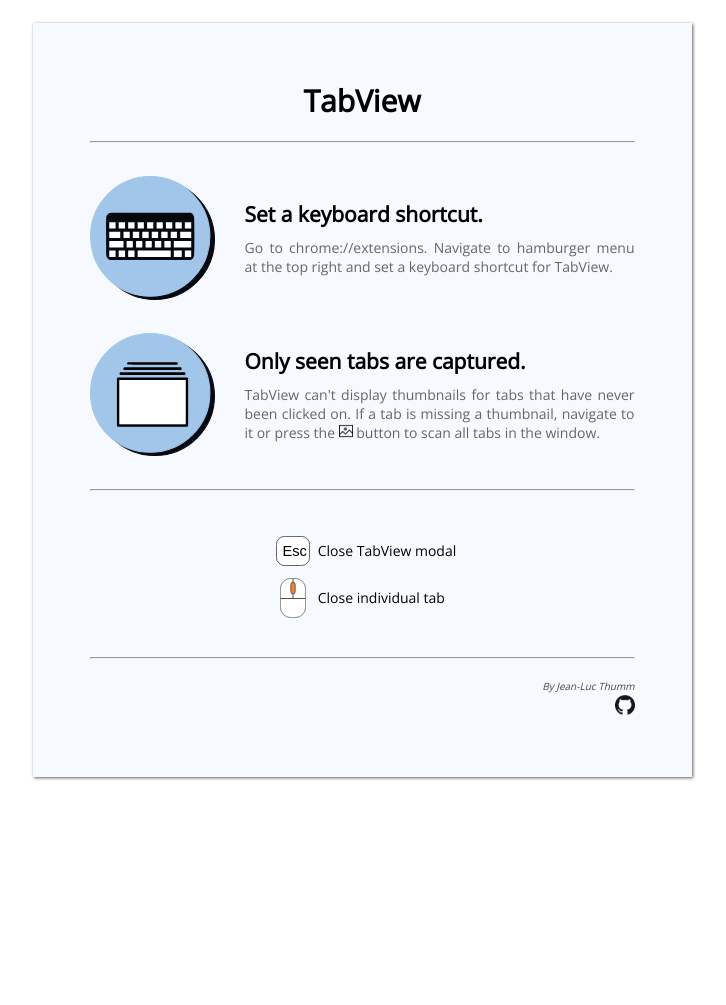
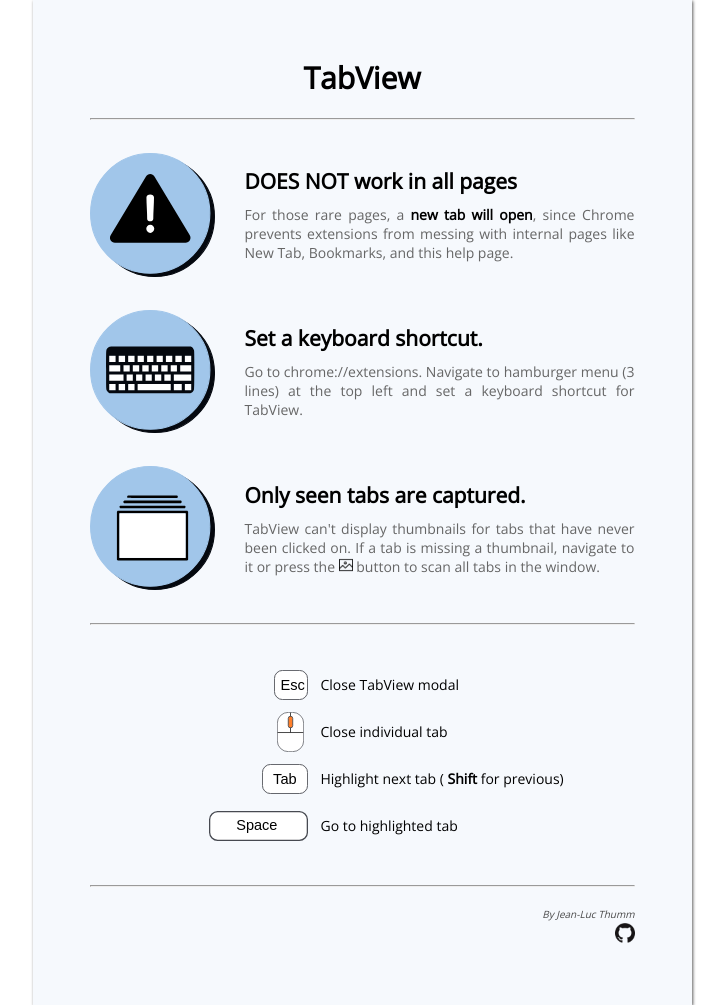
Before and after one commit to jeanlucthumm/tab-view, a browser extension: page install.html in a window 1280 px wide. Shown: the whole page, without its empty margins (278-1004 px from the left). Before the commit the page ends 800 px from the top, so only its background shows below. Drawn offline with nearby package versions, Linux system fonts and the light colour scheme; files that its build step writes are made by us from their sources.

Commit message:
Add more keyboard shortcuts to the help page

```diff
--- a/install.html
+++ b/install.html
@@ -3,7 +3,8 @@
 <head>
   <meta charset="UTF-8">
   <title>TabView Help</title>
-  <link href="https://fonts.googleapis.com/css?family=Open+Sans&display=swap" rel="stylesheet">
+  <link href="https://fonts.googleapis.com/css?family=Open+Sans&display=swap"
+        rel="stylesheet">
   <link href="install.css" rel="stylesheet">
 </head>
 <body>
@@ -15,12 +16,25 @@
     <hr class="break-line">
 
     <div class="big-bullet">
+      <img src="images/warning-bullet.svg" alt="warning"
+           class="big-bullet-icon"/>
+      <div class="big-bullet-content">
+        <h2 class="big-bullet-heading">DOES NOT work in all pages</h2>
+        <p class="big-bullet-text">
+          For those rare pages, a <strong>new tab will open</strong>, since
+          Chrome prevents extensions from messing with internal
+          pages like New Tab, Bookmarks, and this help page.
+        </p>
+      </div>
+    </div>
+
+    <div class="big-bullet">
       <img src="images/keyboard.svg" alt="keyboard" class="big-bullet-icon">
       <div class="big-bullet-content">
         <h2 class="big-bullet-heading">Set a keyboard shortcut.</h2>
         <p class="big-bullet-text">
-          Go to chrome://extensions. Navigate to hamburger menu
-          at the top right and set a keyboard shortcut for TabView.
+          Go to chrome://extensions. Navigate to hamburger menu (3 lines)
+          at the top left and set a keyboard shortcut for TabView.
         </p>
       </div>
     </div>
@@ -33,7 +47,8 @@
           TabView can't display thumbnails for tabs that have never
           been clicked on. If a tab is missing a thumbnail, navigate
           to it or press the
-          <img src="images/scan-icon-black.png" alt="scan icon" class="inline-icon">
+          <img src="images/scan-icon-black.png" alt="scan icon"
+               class="inline-icon">
           button to scan all tabs in the window.
         </p>
       </div>
@@ -44,12 +59,13 @@
     <div id="shortcut-list-wrapper">
       <ul id="shortcut-list">
         <li class="shortcut-entry">
-          <div id="esc-shortcut-wrapper" class="shortcut-icon-wrapper">
+          <div class="shortcut-icon-wrapper">
             <img src="images/esc.svg" alt="escape key"
-                 id="esc-shortcut-icon" class="shortcut-icon"/>
+                 class="shortcut-icon"/>
           </div>
           <p class="shortcut-text">Close TabView modal</p>
         </li>
+
         <li class="shortcut-entry">
           <div id="mouse-shortcut-wrapper" class="shortcut-icon-wrapper">
             <img src="images/mouse.svg" alt="middle mouse key"
@@ -57,6 +73,24 @@
           </div>
           <p class="shortcut-text">Close individual tab</p>
         </li>
+
+        <li class="shortcut-entry">
+          <div class="shortcut-icon-wrapper">
+            <img src="images/tab-key.svg" alt="middle mouse key"
+                 class="shortcut-icon"/>
+          </div>
+          <p class="shortcut-text">Highlight next tab (
+            <strong>Shift</strong> for previous) </p>
+        </li>
+
+        <li class="shortcut-entry">
+          <div class="shortcut-icon-wrapper">
+            <img src="images/space-key.svg" alt="middle mouse key"
+                 class="shortcut-icon"/>
+          </div>
+          <p class="shortcut-text">Go to highlighted tab</p>
+        </li>
+
       </ul>
     </div>
 
--- a/install.scss
+++ b/install.scss
@@ -56,6 +56,10 @@
   }
 }
 
+p strong {
+  color: black;
+}
+
 .inline-icon {
   display: inline;
   height: 14px;
@@ -68,6 +72,7 @@
   flex-direction: column;
 
   #shortcut-list {
+    width: 100%;
     align-self: center;
 
     list-style-type: none;
@@ -79,9 +84,15 @@
       align-content: center;
 
       .shortcut-icon-wrapper {
-        width: 50px;
+        height: 30px;
+        width: 40%;
         align-self: center;
-        text-align: center;
+        text-align: right;
+        padding-right: 13px;
+      }
+
+      .shortcut-text {
+        width: 50%
       }
 
       .shortcut-icon {
@@ -89,13 +100,14 @@
         height: 100%;
       }
 
-      #esc-shortcut-wrapper {
-        height: 30px;
+      #mouse-shortcut-wrapper {
+        height: 40px;
+
+        #mouse-shortcut-icon {
+          margin-right: 4px;
+        }
       }
 
-      #mouse-shortcut-wrapper {
-        height: 40px;
-      }
 
       .shortcut-text {
         align-self: center;
```
